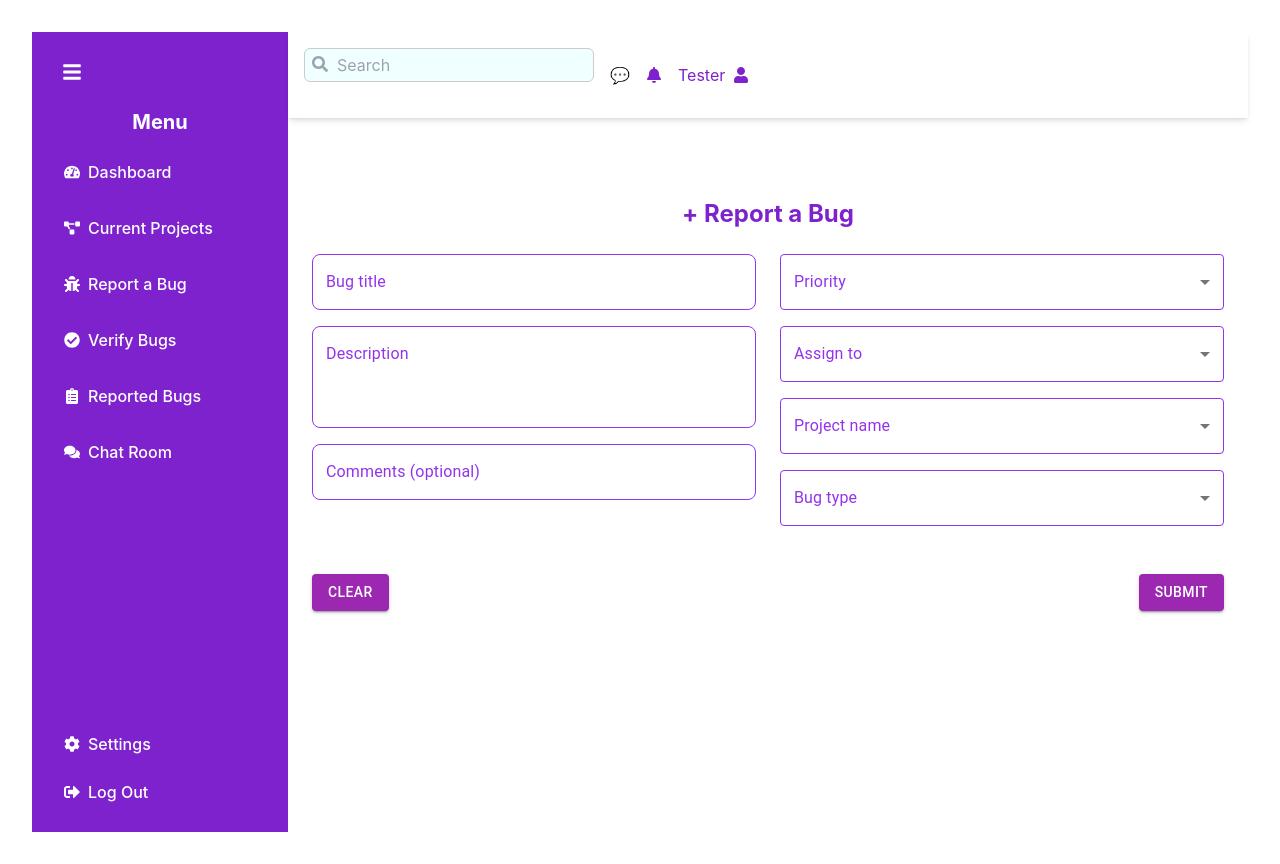
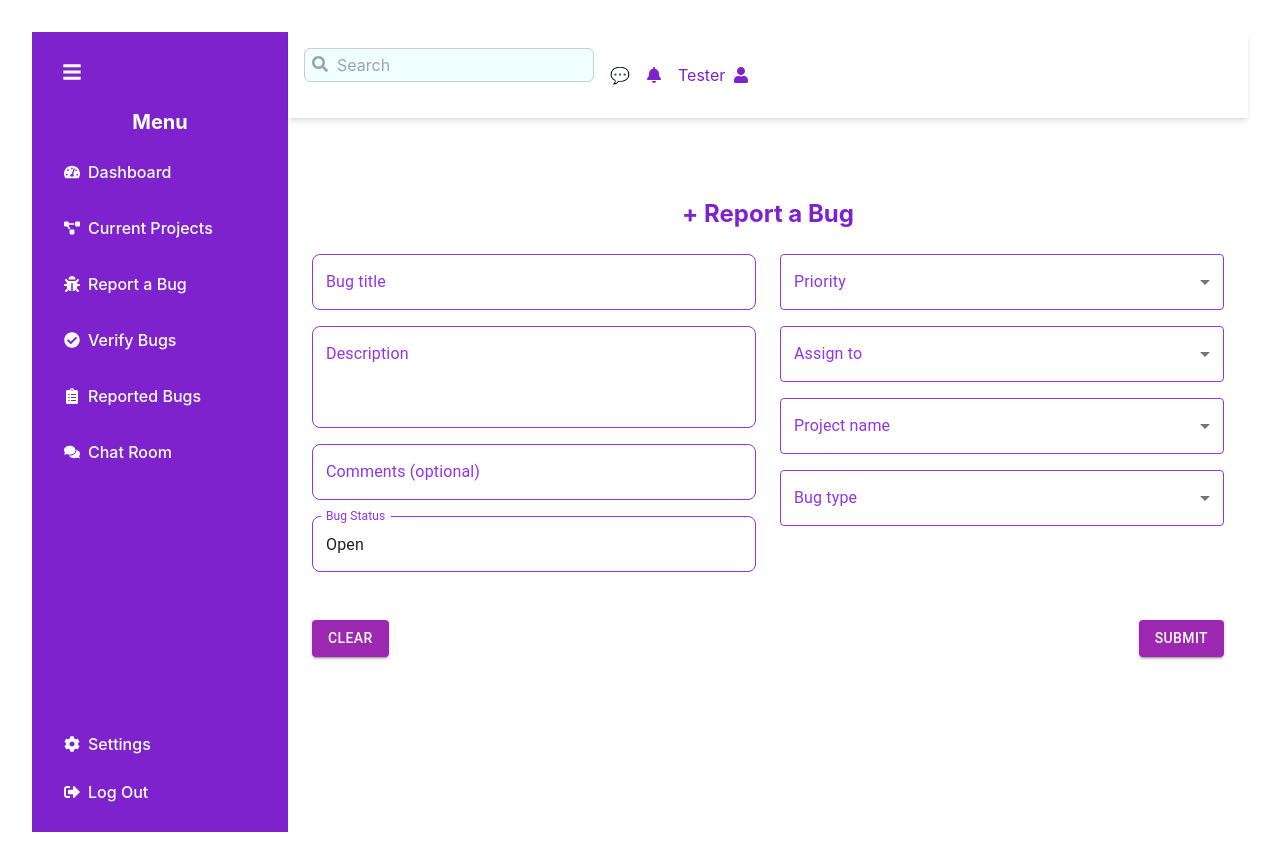
Before and after one commit to dya8/BugTracking, a React (Vite) app in the folder Frontend/: page /report-bug in a window 1280 px wide. Built offline with nearby package versions, Linux system fonts and the light colour scheme.

Commit message:
Changes in report bug

```diff
--- a/Frontend/src/Pages/tester/ReportBug.jsx
+++ b/Frontend/src/Pages/tester/ReportBug.jsx
@@ -81,6 +81,23 @@ export default function ReportBugForm() {
                   }
                 }}
               />
+               <TextField
+                label="Bug Status"
+                name="bugStatus"
+                value={formData.bugStatus}
+               onChange={handleChange}
+                fullWidth
+                variant="outlined"
+                sx={{
+                  "& label": { color: "#9333ea" },
+                  "& .MuiInputLabel-root.Mui-focused": { color: "#9333ea" },
+                  "& .MuiOutlinedInput-root": {
+                    borderRadius: "8px",
+                    "& fieldset": { borderColor: "#9333ea" },
+                    "&:hover fieldset": { borderColor: "#9333ea !important" }
+                  }
+                }}
+              />
             </div>
             <div className="space-y-4">
               <FormControl fullWidth variant="outlined" sx={{ borderRadius: "8px", "& .MuiInputLabel-root": { color: "#9333ea" }, "& fieldset": { borderColor: "#9333ea" }, "&:hover fieldset": { borderColor: "#9333ea !important" }}}>
```
